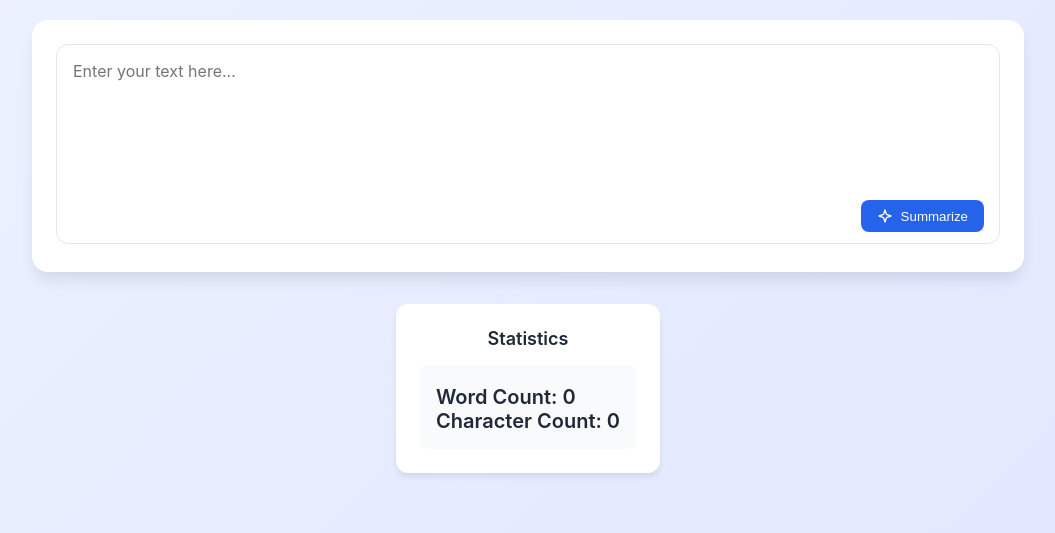
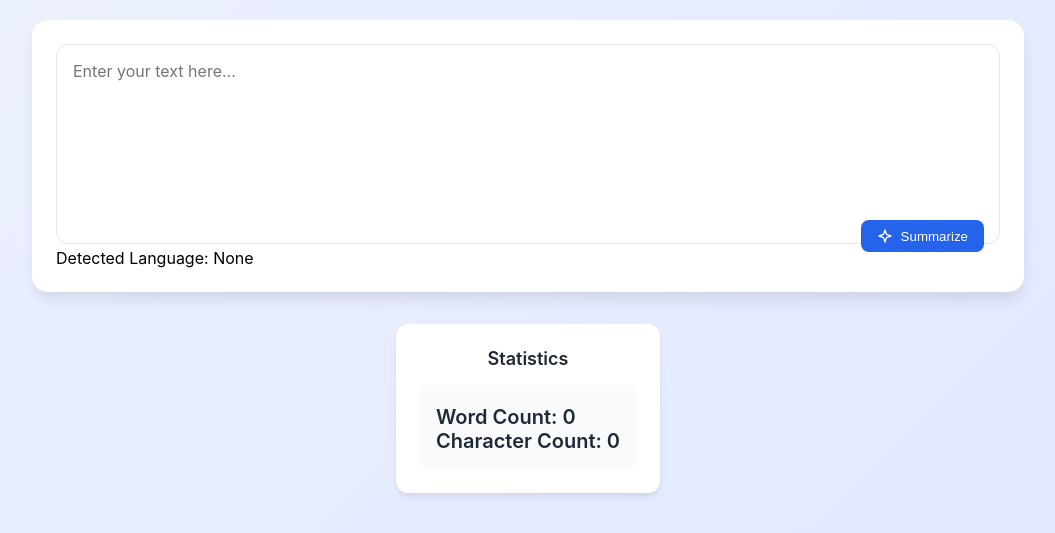
Before and after one commit to AyushPandey218/Text-summary, a Flask app: page / in a window 1280 px wide. Shown: the part 161-694 px from the top of the page, without its empty margins (112-1167 px from the left). Run offline with Flask 3, Linux system fonts and the light colour scheme.

Commit message:
translation

```diff
--- a/app.py
+++ b/app.py
@@ -1,29 +1,32 @@
 
-from flask import Flask, render_template, request
+from flask import Flask, render_template, request, jsonify
 from summary_logic import summarizer
-
+from summary_logic import translate_text
+from googletrans import LANGUAGES
 app = Flask(__name__)
 
 @app.route('/')
 def index():
     return render_template('index.html')
 
-
 @app.route('/about')
 def about():
     return render_template('about.html')
 
+@app.route('/detect_language', methods=['POST'])
+def detect_language():
+    data = request.json
+    rawtext = data.get("rawtext")
+    _, detected_lang = translate_text(rawtext)  # Detect language only
+    detected_lang_full = LANGUAGES.get(detected_lang, "Unknown Language")
+    return jsonify({"detected_lang": detected_lang_full})
 
-
-
-@app.route('/analyse', methods =['GET','POST'])
+@app.route('/analyse', methods=['POST'])
 def analyse():
     if request.method == 'POST':
         rawtext = request.form['rawtext']
-        summary, original_txt, len_orig_txt, len_summary =summarizer(rawtext)
-
-    return render_template('summary.html', summary=summary, original_txt=original_txt, len_orig_txt=len_orig_txt, len_summary=len_summary)
-
+        summary, original_txt, len_orig_txt, len_summary = summarizer(rawtext)
+        return render_template('summary.html', summary=summary, original_txt=original_txt, len_orig_txt=len_orig_txt, len_summary=len_summary)
 
 if __name__ == "__main__":
     app.run(debug=True)
--- a/summary_logic.py
+++ b/summary_logic.py
@@ -2,74 +2,40 @@ import spacy
 from spacy.lang.en.stop_words import STOP_WORDS
 from string import punctuation
 from heapq import nlargest
+from googletrans import Translator
 
-text = """Samsung recently cancelled its in-person PC 2021 event, instead, committing to an online-only format. The South Korean tech giant
-recently made it official, setting a time and date for the Samsung Galaxy MC Virtual Event.
+# Initialize Translator
+translator = Translator()
 
-The event will be held on June 28 at 17:15 UTC (22:45 IST) and will be live-streamed on YouTube. In its release, Samsung says that it will
-introduce its "ever-expanding Galaxy device ecosystem". Samsung also plans to present the latest technologies and innovation efforts in
-relation to the growing importance of smart device security.
-
-Samsung will also showcase its vision for the future of smartwatches to provide new experiences for users and new opportunities for
-developers. Samsung also shared an image for the event with silhouettes of a smartwatch, a smartphone, a tablet and a laptop."""
+def translate_text(text, dest_lang='en'):
+    # Detect language and translate to the specified language (English)
+    detected_lang = translator.detect(text).lang
+    translated_text = translator.translate(text, src=detected_lang, dest=dest_lang).text
+    return translated_text, detected_lang
 
 def summarizer(rawdocs):
-    stopwords=list(STOP_WORDS)
-    #print(stopwords)
+    # Step 1: Translate input text to English
+    rawdocs_english, original_lang = translate_text(rawdocs, 'en')
 
+    # Step 2: Summarization logic
+    stopwords = list(STOP_WORDS)
     nlp = spacy.load("en_core_web_sm")
-    doc = nlp(rawdocs)
-    #print(doc)
+    doc = nlp(rawdocs_english)
 
-    tokens = [token.text for token in doc]
-    #print(tokens)
-
-    word_freq ={}
+    word_freq = {}
     for word in doc:
         if word.text.lower() not in stopwords and word.text.lower() not in punctuation:
-            if word.text not in word_freq.keys():
-                word_freq[word.text] = 1
-            else:
-                word_freq[word.text] +=1
-
-    #print(word_freq)
+            word_freq[word.text] = word_freq.get(word.text, 0) + 1
 
     max_freq = max(word_freq.values())
-    #print(max_freq)
+    for word in word_freq.keys():
+        word_freq[word] = word_freq[word] / max_freq
 
-    for word in word_freq.keys():
-        word_freq[word] = word_freq[word]/max_freq
+    sent_tokens = [sent for sent in doc.sents]
+    sent_scores = {sent: sum(word_freq.get(word.text, 0) for word in sent) for sent in sent_tokens}
+    select_len = int(len(sent_tokens) * 0.3)
+    summary = ' '.join([sent.text for sent in nlargest(select_len, sent_scores, key=sent_scores.get)])
 
-    #print(word_freq)
-
-    sent_tokens=[sent for sent in doc.sents]
-    #print(sent_tokens)
-
-    sent_scores ={}
-    for sent in sent_tokens:
-        for word in sent:
-            if word.text in word_freq.keys():
-                if sent not in sent_scores.keys():
-                    sent_scores[sent] = word_freq[word.text]
-                else:
-                    sent_scores[sent] += word_freq[word.text]
-
-    #print(sent_scores)
-
-    select_len = int(len(sent_tokens) * 0.3)
-    #print(select_len)
-
-    summary = nlargest(select_len, sent_scores, key=sent_scores.get)
-
-    #print(summary)
-
-    final_summary =[word.text for word in summary]
-    summary = ' ' .join(final_summary)
-
-    #print(text)
-    #print(summary)
-
-    #print("length of original text",len(text.split(' ')))
-    #print("length of summary text",len(summary.split(' ')))
-
-    return summary, doc, len(rawdocs.split(' ')), len(summary.split(' '))
+    # Step 3: Translate summary back to the original language
+    summary_translated = translator.translate(summary, src='en', dest=original_lang).text
+    return summary_translated, rawdocs, len(rawdocs.split(' ')), len(summary_translated.split(' '))
--- a/templates/index.html
+++ b/templates/index.html
@@ -58,6 +58,7 @@
         <div class="input-card">
             <div class="textarea-wrapper">
                 <textarea id="myTextarea" name="rawtext" class="form-control", rows=3 placeholder="Enter your text here..."></textarea>
+                <div id="language-detection" class="language-detection">Detected Language: <span id="detected-language">None</span></div>
                 <div class="button-group">
                     <button id="summarize-button" type="submit" class="summarize-btn">
                         <svg xmlns="http://www.w3.org/2000/svg" width="16" height="16" viewBox="0 0 24 24" fill="none" stroke="currentColor" stroke-width="2" stroke-linecap="round" stroke-linejoin="round">
@@ -142,6 +143,43 @@ async function displayRandomQuote() {
 }
 
 document.getElementById("loading-screen").addEventListener("transitionstart", displayRandomQuote);
+
+
+        const detectedLangDisplay = document.getElementById('detected-language');
+
+        // Debounce function to limit API calls while typing
+        function debounce(func, delay) {
+            let debounceTimer;
+            return function() {
+                clearTimeout(debounceTimer);
+                debounceTimer = setTimeout(() => func.apply(this, arguments), delay);
+            };
+        }
+
+        async function detectLanguage() {
+            const text = textarea.value.trim();
+            if (text.length > 0) {
+                try {
+                    const response = await fetch("/detect_language", {
+                        method: "POST",
+                        headers: {
+                            "Content-Type": "application/json"
+                        },
+                        body: JSON.stringify({ rawtext: text })
+                    });
+                    const data = await response.json();
+                    detectedLangDisplay.textContent = data.detected_lang || "Unknown";
+                } catch (error) {
+                    console.error("Error detecting language:", error);
+                    detectedLangDisplay.textContent = "Error";
+                }
+            } else {
+                detectedLangDisplay.textContent = "None";
+            }
+        }
+
+        // Call detectLanguage function with a delay while typing
+        textarea.addEventListener("input", debounce(detectLanguage, 500));
       </script>
 </body>
 </html>
```
